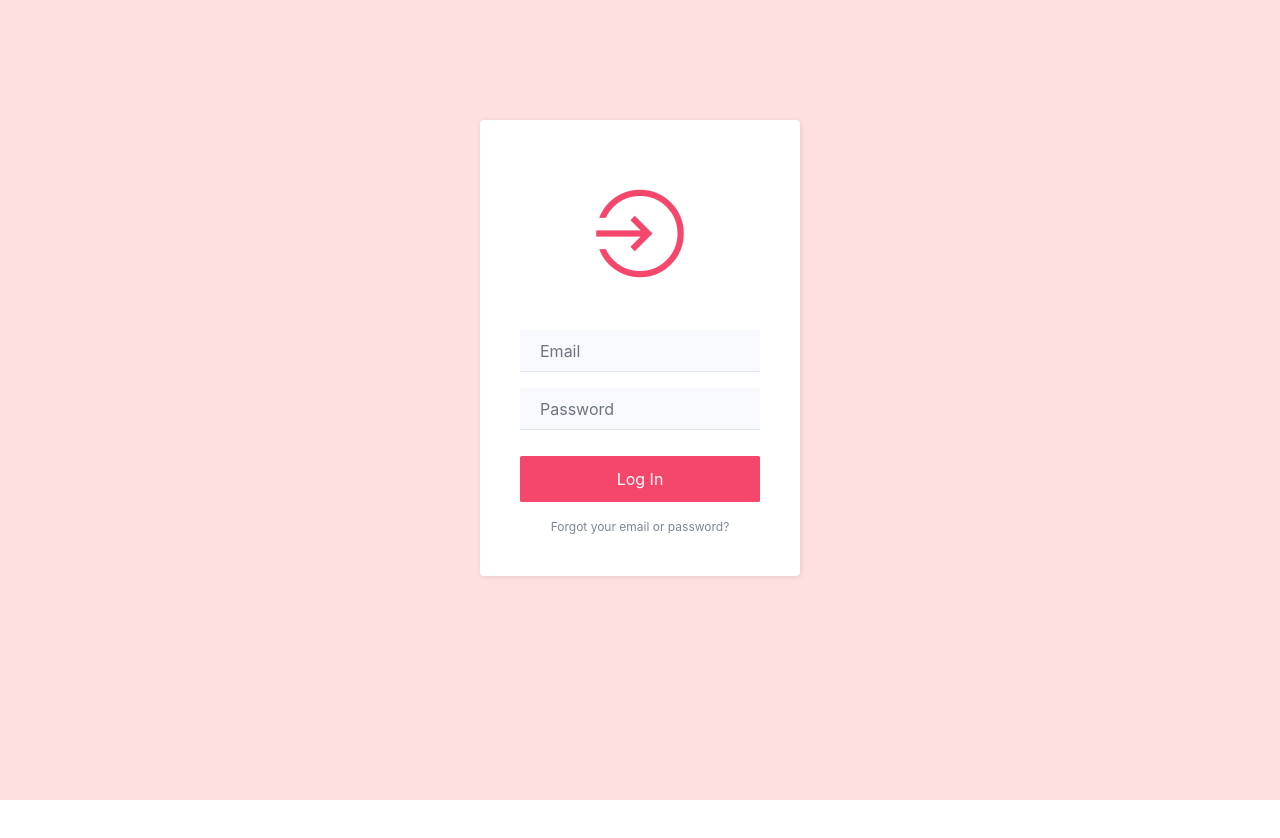
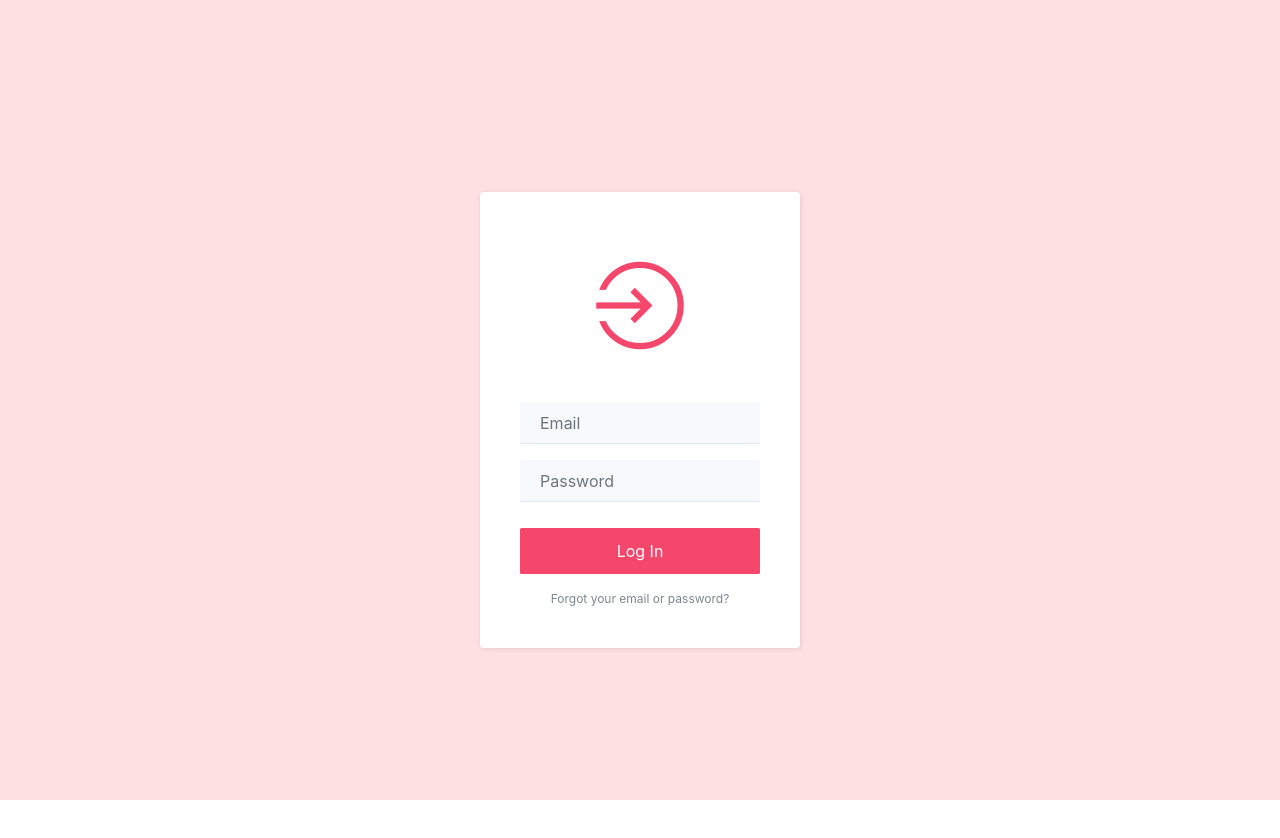
Before and after one commit to TimeOfJudgment/Login, a plain HTML site: page index.html in a window 1280 px wide. Before the commit the page ends 800 px from the top, so only its background shows below. Drawn offline with Linux system fonts and the light colour scheme; files whose address does not match are found by name.

Commit message:
Update style.css

```diff
--- a/files/css/style.css
+++ b/files/css/style.css
@@ -19,7 +19,7 @@ html, body {
   display: inline-block;
   max-width: 320px;
   width: 90%;
-  margin: 7.5rem;
+  margin: 12rem;
   background-color: #ffffff;
   padding: 40px;
   border-radius: 4px;
```
